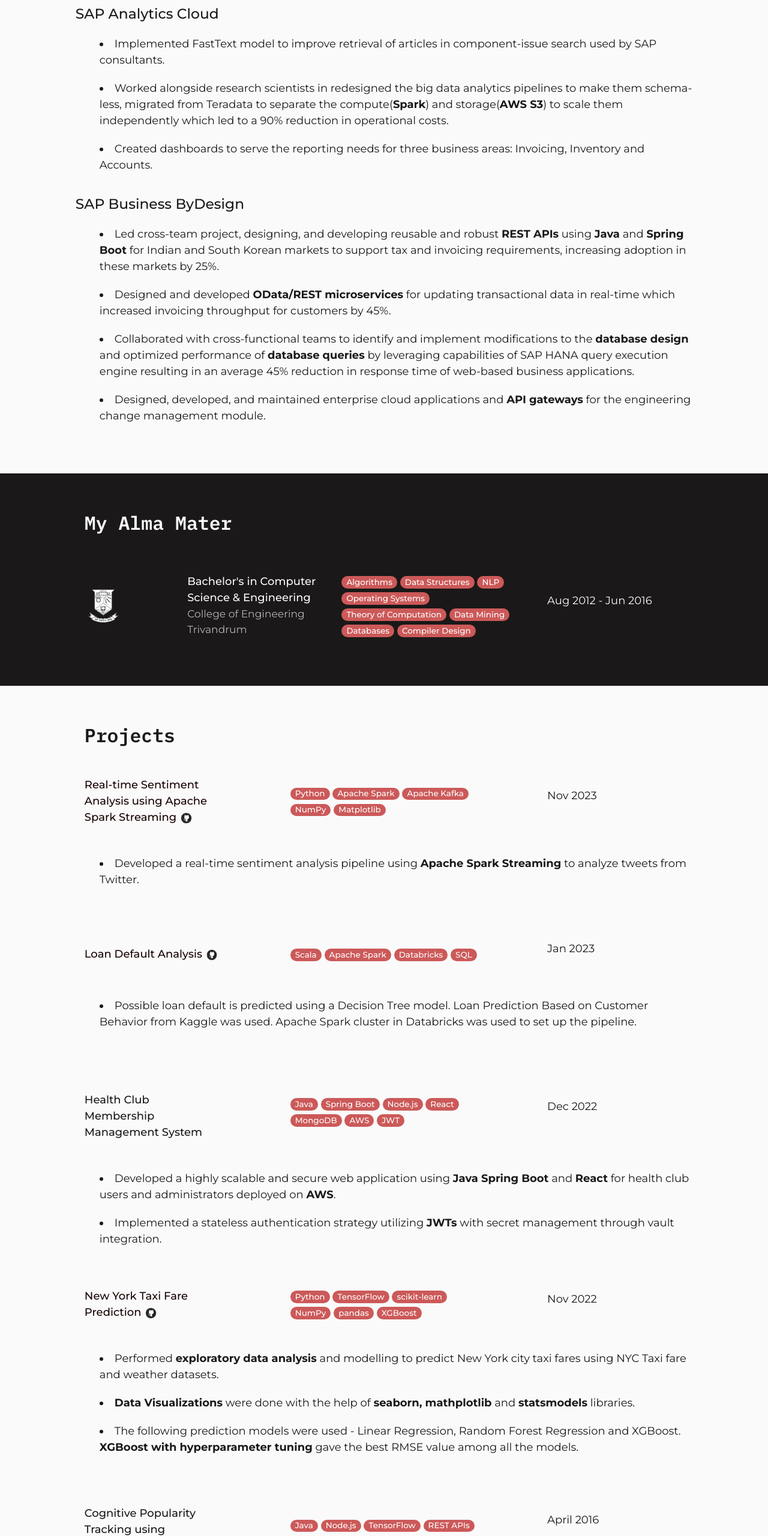
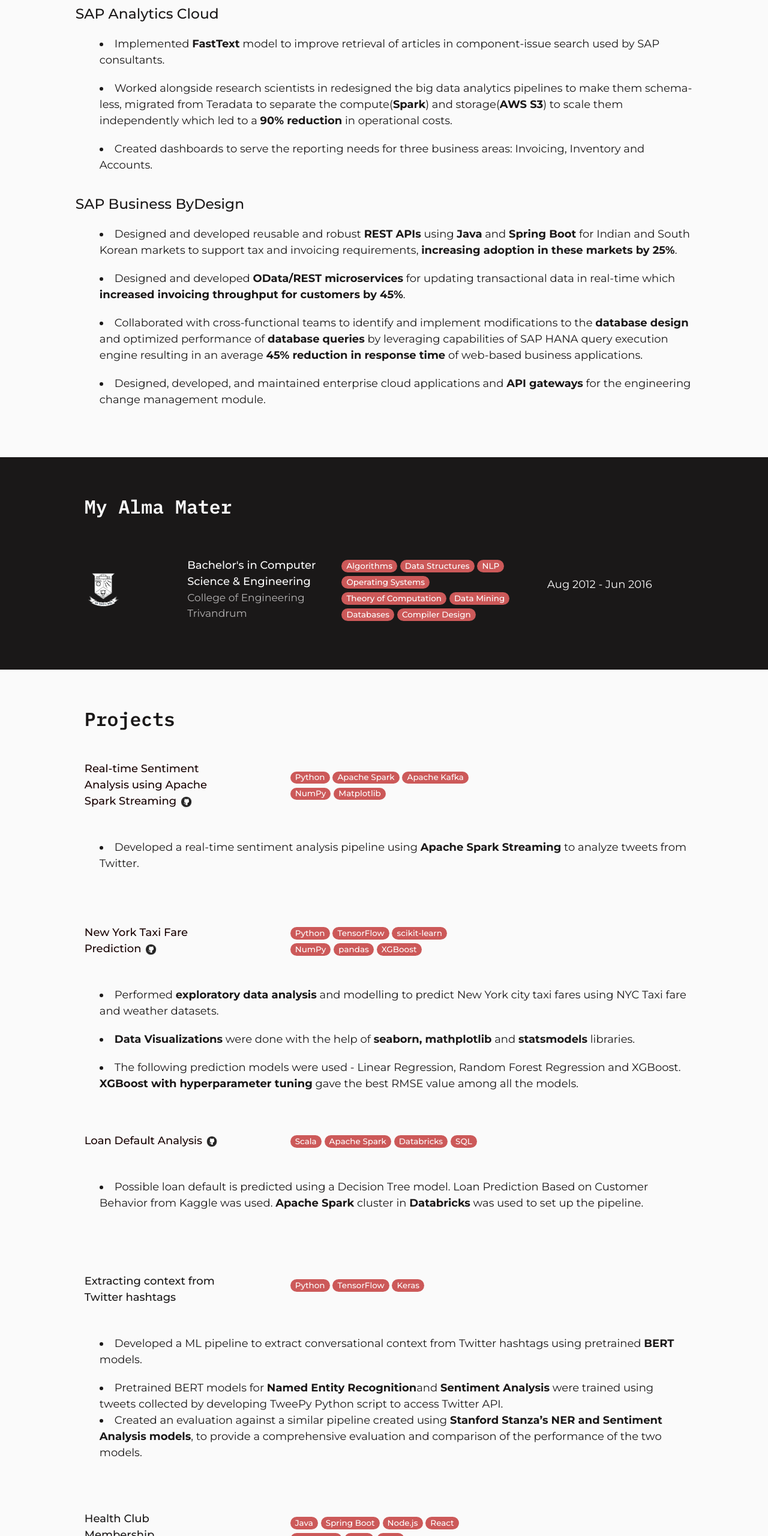
Before and after one commit to TarunThomasEapen/TarunThomasEapen.githib.io, a plain HTML site: page index.html in a window 1280 px wide. Shown: the part 2065-4625 px from the top of the page at 60% size. Drawn offline with nearby package versions, Linux system fonts and the light colour scheme.

Commit message:
Final Commit

```diff
--- a/index.html
+++ b/index.html
@@ -187,10 +187,10 @@
         <p class="desc-subtit list_space">SAP Analytics Cloud</p>
         <ul style="list-style-position: inside;">
           <li class="list_space">
-            Implemented FastText model to improve retrieval of articles in component-issue search used by SAP consultants.
+            Implemented <b>FastText</b> model to improve retrieval of articles in component-issue search used by SAP consultants.
           </li>
           <li class="list_space">
-            Worked alongside research scientists in redesigned the big data analytics pipelines to make them schema-less, migrated from Teradata to separate the compute(<b>Spark</b>) and storage(<b>AWS S3</b>) to scale them independently which led to a 90% reduction in operational costs.
+            Worked alongside research scientists in redesigned the big data analytics pipelines to make them schema-less, migrated from Teradata to separate the compute(<b>Spark</b>) and storage(<b>AWS S3</b>) to scale them independently which led to a <b>90% reduction</b> in operational costs.
           </li>
           <li>
             Created dashboards to serve the reporting needs for three business areas: Invoicing, Inventory and Accounts.
@@ -200,13 +200,13 @@
         <p class="desc-subtit list_space">SAP Business ByDesign</p>
         <ul style="list-style-position: inside;">
           <li class="list_space">
-            Led cross-team project, designing, and developing reusable and robust <b>REST APIs</b> using <b>Java</b> and <b>Spring Boot</b> for Indian and South Korean markets to support tax and invoicing requirements, increasing adoption in these markets by 25%.
+            Designed and developed reusable and robust <b>REST APIs</b> using <b>Java</b> and <b>Spring Boot</b> for Indian and South Korean markets to support tax and invoicing requirements, <b>increasing adoption in these markets by 25%</b>.
           </li>
           <li class="list_space">
-            Designed and developed <b>OData/REST microservices</b> for updating transactional data in real-time which increased invoicing throughput for customers by 45%.
+            Designed and developed <b>OData/REST microservices</b> for updating transactional data in real-time which <b>increased invoicing throughput for customers by 45%</b>.
           </li>
           <li class="list_space">
-            Collaborated with cross-functional teams to identify and implement modifications to the <b>database design</b> and optimized performance of <b>database queries</b> by leveraging capabilities of SAP HANA query execution engine resulting in an average 45% reduction in response time of web-based business applications.
+            Collaborated with cross-functional teams to identify and implement modifications to the <b>database design</b> and optimized performance of <b>database queries</b> by leveraging capabilities of SAP HANA query execution engine resulting in an average <b>45% reduction in response time</b> of web-based business applications.
           </li>
           <li>
             Designed, developed, and maintained enterprise cloud applications and <b>API gateways</b> for the engineering change management module.
@@ -257,40 +257,6 @@
       <h3 class="heading">Projects</h3>
       <hr class="underline">
 
-      <!-- Work in Office Reservation System -->
-<!--      <div class="row justify-content-between">-->
-<!--&lt;!&ndash;        <div class="col-xs-12 col-sm-12 col-md-2 order-md-1 align-self-center">&ndash;&gt;-->
-
-<!--&lt;!&ndash;          <a href="http://www.sjsu.edu/cs/" target="_blank">&ndash;&gt;-->
-<!--&lt;!&ndash;            <img class="logo" src="images/san-jose-black.png" alt="SJSU">&ndash;&gt;-->
-<!--&lt;!&ndash;          </a>&ndash;&gt;-->
-<!--&lt;!&ndash;        </div>&ndash;&gt;-->
-
-<!--        <div class="col-xs-12 col-sm-8 col-md-3 order-md-2 align-self-center">-->
-<!--          <p class="desc-role">Work in Office Reservation System</p>-->
-<!--&lt;!&ndash;          <p class="desc-firm">Directed Research</p>&ndash;&gt;-->
-<!--        </div>-->
-
-<!--        <div class="col-xs-12 col-sm-4 col-md-3 order-md-4 align-self-center">-->
-<!--          <p>May 2023</p>-->
-<!--        </div>-->
-
-<!--        <div class="col-xs-12 col-sm-12 col-md-4 order-md-3 align-self-center">-->
-<!--          <span class="badge badge-pill badge-secondary desc-txt">Java</span> <span class="badge badge-pill badge-secondary desc-txt">Spring Boot</span>  <span class="badge badge-pill badge-secondary desc-txt">Node.js</span>  <span class="badge badge-pill badge-secondary desc-txt">React</span>  <span class="badge badge-pill badge-secondary desc-txt"> Kafka</span>  <span class="badge badge-pill badge-secondary desc-txt">MySQL</span>-->
-<!--        </div>-->
-<!--      </div>-->
-<!--&lt;!&ndash;      Bullet points&ndash;&gt;-->
-<!--      <div class="row">-->
-<!--        <ul style="list-style-position: inside;">-->
-<!--          <li class="list_space">-->
-<!--            Developed <b>Java Spring Boot</b>-based backend microservices for a web application that allows employers to set in-office attendance requirements and employees to reserve seats in today's flexible work environment.-->
-<!--          </li>-->
-<!--          <li>-->
-<!--            Implemented OAuth 2.0 for authentication and leveraged <b>Kafka</b> for event streaming.-->
-<!--          </li>-->
-<!--        </ul>-->
-<!--      </div>-->
-
       <!-- Real time Tweet Sentiment Analytics using Apache Spark Streaming -->
       <div class="row justify-content-between">
 
@@ -303,7 +269,7 @@
         </div>
 
         <div class="col-xs-12 col-sm-4 col-md-3 order-md-4 align-self-center">
-          <p>Nov 2023</p>
+          <p> </p>
         </div>
 
         <div class="col-xs-12 col-sm-12 col-md-4 order-md-3 align-self-center">
@@ -323,60 +289,6 @@
         </ul>
       </div>
 
-      <!-- Loan Default Analysis -->
-      <div class="row justify-content-between">
-
-        <div class="col-xs-12 col-sm-8 col-md-3 order-md-2 align-self-center">
-          <a href="https://github.com/TarunThomasEapen/Loan-Default-Analysis" target="_blank" style="color: #180202; text-decoration: none;">
-            <span class="desc-role">Loan Default Analysis</span>
-            <img src="images/Github%20Logo.png" style="max-width:10%; max-height:10%;">
-          </a>
-<!--          <p class="desc-role">Loan Default Analysis</p>-->
-        </div>
-
-        <div class="col-xs-12 col-sm-4 col-md-3 order-md-4 align-self-center">
-          <p>Jan 2023</p>
-        </div>
-
-        <div class="col-xs-12 col-sm-12 col-md-4 order-md-3 align-self-center">
-          <span class="badge badge-pill badge-secondary desc-txt">Scala</span> <span class="badge badge-pill badge-secondary desc-txt">Apache Spark</span>  <span class="badge badge-pill badge-secondary desc-txt">Databricks</span>  <span class="badge badge-pill badge-secondary desc-txt">SQL</span>
-        </div>
-      </div>
-<!--      Bullet points-->
-      <div class="row">
-        <ul style="list-style-position: inside;">
-          <li class="list_space">
-            Possible loan default is predicted using a Decision Tree model. Loan Prediction Based on Customer Behavior from Kaggle was used. Apache Spark cluster in Databricks was used to set up the pipeline.
-          </li>
-        </ul>
-      </div>
-
-<!--      Health Club Membership Management System -->
-      <div class="row justify-content-between">
-        <div class="col-xs-12 col-sm-8 col-md-3 order-md-2 align-self-center">
-          <p class="desc-role">Health Club Membership Management System</p>
-        </div>
-
-        <div class="col-xs-12 col-sm-4 col-md-3 order-md-4 align-self-center">
-          <p>Dec 2022</p>
-        </div>
-
-        <div class="col-xs-12 col-sm-12 col-md-4 order-md-3 align-self-center">
-          <span class="badge badge-pill badge-secondary desc-txt">Java</span> <span class="badge badge-pill badge-secondary desc-txt">Spring Boot</span>  <span class="badge badge-pill badge-secondary desc-txt">Node.js</span>  <span class="badge badge-pill badge-secondary desc-txt">React</span> <span class="badge badge-pill badge-secondary desc-txt">MongoDB</span> <span class="badge badge-pill badge-secondary desc-txt">AWS</span> <span class="badge badge-pill badge-secondary desc-txt">JWT</span>
-        </div>
-      </div>
-<!--      Bullet points-->
-      <div class="row">
-        <ul style="list-style-position: inside;">
-          <li class="list_space">
-            Developed a highly scalable and secure web application using <b>Java Spring Boot</b> and <b>React</b> for health club users and administrators deployed on <b>AWS</b>.
-          </li>
-          <li>
-            Implemented a stateless authentication strategy utilizing <b>JWTs</b> with secret management through vault integration.
-          </li>
-        </ul>
-      </div>
-
 <!--      New York Taxi Fare Prediction -->
       <div class="row justify-content-between">
         <div class="col-xs-12 col-sm-8 col-md-3 order-md-2 align-self-center">
@@ -387,7 +299,7 @@
         </div>
 
         <div class="col-xs-12 col-sm-4 col-md-3 order-md-4 align-self-center">
-          <p>Nov 2022</p>
+          <p> </p>
         </div>
 
         <div class="col-xs-12 col-sm-12 col-md-4 order-md-3 align-self-center">
@@ -412,6 +324,91 @@
         </ul>
       </div>
 
+      <!-- Loan Default Analysis -->
+      <div class="row justify-content-between">
+
+        <div class="col-xs-12 col-sm-8 col-md-3 order-md-2 align-self-center">
+          <a href="https://github.com/TarunThomasEapen/Loan-Default-Analysis" target="_blank" style="color: #180202; text-decoration: none;">
+            <span class="desc-role">Loan Default Analysis</span>
+            <img src="images/Github%20Logo.png" style="max-width:10%; max-height:10%;">
+          </a>
+<!--          <p class="desc-role">Loan Default Analysis</p>-->
+        </div>
+
+        <div class="col-xs-12 col-sm-4 col-md-3 order-md-4 align-self-center">
+          <p> </p>
+        </div>
+
+        <div class="col-xs-12 col-sm-12 col-md-4 order-md-3 align-self-center">
+          <span class="badge badge-pill badge-secondary desc-txt">Scala</span> <span class="badge badge-pill badge-secondary desc-txt">Apache Spark</span>  <span class="badge badge-pill badge-secondary desc-txt">Databricks</span>  <span class="badge badge-pill badge-secondary desc-txt">SQL</span>
+        </div>
+      </div>
+<!--      Bullet points-->
+      <div class="row">
+        <ul style="list-style-position: inside;">
+          <li class="list_space">
+            Possible loan default is predicted using a Decision Tree model. Loan Prediction Based on Customer Behavior from Kaggle was used. <b>Apache Spark</b> cluster in <b>Databricks</b> was used to set up the pipeline.
+          </li>
+        </ul>
+      </div>
+
+<!--      Extracting context from Twitter hashtags -->
+      <div class="row justify-content-between">
+        <div class="col-xs-12 col-sm-8 col-md-3 order-md-2 align-self-center">
+          <p class="desc-role">Extracting context from Twitter hashtags</p>
+        </div>
+
+        <div class="col-xs-12 col-sm-4 col-md-3 order-md-4 align-self-center">
+          <p> </p>
+        </div>
+
+        <div class="col-xs-12 col-sm-12 col-md-4 order-md-3 align-self-center">
+          <span class="badge badge-pill badge-secondary desc-txt">Python</span>
+          <span class="badge badge-pill badge-secondary desc-txt">TensorFlow</span>
+          <span class="badge badge-pill badge-secondary desc-txt">Keras</span>
+        </div>
+      </div>
+<!--      Bullet points-->
+      <div class="row">
+        <ul style="list-style-position: inside;">
+          <li class="list_space">
+            Developed a ML pipeline to extract conversational context from Twitter hashtags using pretrained <b>BERT</b> models.
+          </li>
+          <li>
+            Pretrained BERT models for <b>Named Entity Recognition</b>and <b>Sentiment Analysis</b> were trained using tweets collected by developing TweePy Python script to access Twitter API.
+          </li>
+          <li>
+            Created an evaluation against a similar pipeline created using <b>Stanford Stanza’s NER and Sentiment Analysis models</b>, to provide a comprehensive evaluation and comparison of the performance of the two models.
+          </li>
+        </ul>
+      </div>
+
+<!--      Health Club Membership Management System -->
+      <div class="row justify-content-between">
+        <div class="col-xs-12 col-sm-8 col-md-3 order-md-2 align-self-center">
+          <p class="desc-role">Health Club Membership Management System</p>
+        </div>
+
+        <div class="col-xs-12 col-sm-4 col-md-3 order-md-4 align-self-center">
+          <p> </p>
+        </div>
+
+        <div class="col-xs-12 col-sm-12 col-md-4 order-md-3 align-self-center">
+          <span class="badge badge-pill badge-secondary desc-txt">Java</span> <span class="badge badge-pill badge-secondary desc-txt">Spring Boot</span>  <span class="badge badge-pill badge-secondary desc-txt">Node.js</span>  <span class="badge badge-pill badge-secondary desc-txt">React</span> <span class="badge badge-pill badge-secondary desc-txt">MongoDB</span> <span class="badge badge-pill badge-secondary desc-txt">AWS</span> <span class="badge badge-pill badge-secondary desc-txt">JWT</span>
+        </div>
+      </div>
+<!--      Bullet points-->
+      <div class="row">
+        <ul style="list-style-position: inside;">
+          <li class="list_space">
+            Developed a highly scalable and secure web application using <b>Java Spring Boot</b> and <b>React</b> for health club users and administrators deployed on <b>AWS</b>.
+          </li>
+          <li>
+            Implemented a stateless authentication strategy utilizing <b>JWTs</b> with secret management through vault integration.
+          </li>
+        </ul>
+      </div>
+
 <!--     Cognitive Popularity Tracking using Sentiment Analysis -->
       <div class="row justify-content-between">
         <div class="col-xs-12 col-sm-8 col-md-3 order-md-2 align-self-center">
@@ -419,7 +416,7 @@
         </div>
 
         <div class="col-xs-12 col-sm-4 col-md-3 order-md-4 align-self-center">
-          <p>April 2016</p>
+          <p> </p>
         </div>
 
         <div class="col-xs-12 col-sm-12 col-md-4 order-md-3 align-self-center">
```
